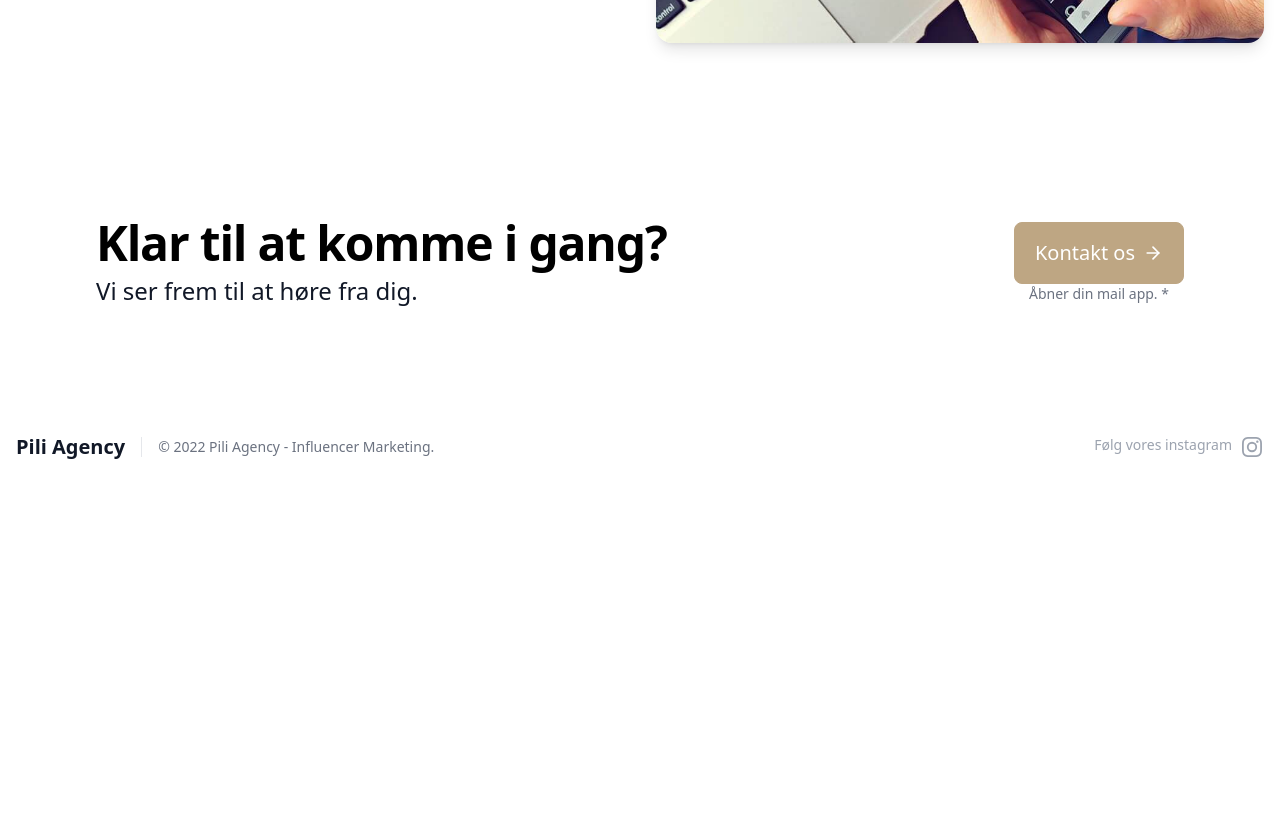
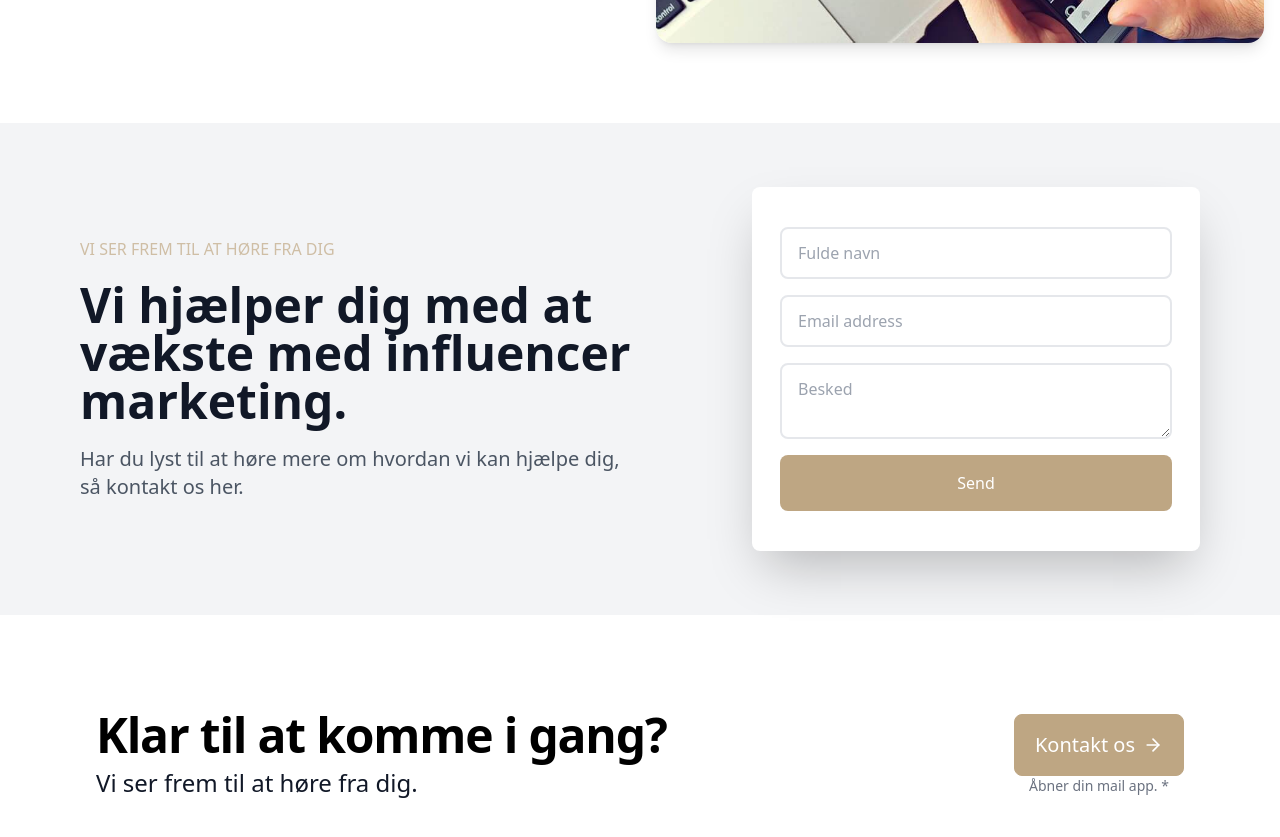
Before and after one commit to AndreasRisager/piliagency, a Next.js app: page / in a window 1280 px wide. Shown: the part 4140-4977 px from the top of the page. Before the commit the page ends 4631 px from the top, so only its background shows below. Built offline with nearby package versions, Linux system fonts and the light colour scheme.

Commit message:
fix hydration error?

```diff
--- a/components/ContactForm.js
+++ b/components/ContactForm.js
@@ -19,8 +19,13 @@ export default function ContactForm() {
               data-netlify="true"
               name="kontakt"
               id="contact"
-              className="relative z-10 h-auto py-10 px-4 sm:px-7 overflow-hidden bg-white border-b-2 border-gray-300 shadow-2xl sm:rounded-lg -mx-4 sm:mx-0">
-              <input type="hidden" name="subject" value="Formularindsendelse - Pili Agency." />
+              className="py-10 px-4 sm:px-7 bg-white shadow-2xl rounded-lg -mx-2 sm:mx-0">
+              <input
+                type="hidden"
+                name="subject"
+                value="Formularindsendelse - Pili Agency."
+                className="hidden"
+              />
               <input
                 type="text"
                 name="name"
@@ -40,7 +45,9 @@ export default function ContactForm() {
                 className="block w-full px-4 py-3 mb-4 border-2 border-gray-200 focus:ring focus:ring-beige focus:outline-none rounded-lg"
                 placeholder="Besked"
                 required></textarea>
-              <button className="w-full px-3 py-4 font-medium text-white bg-beige hover:bg-beigehover focus:bg-beigehover rounded-lg">
+              <button
+                className="block w-full px-3 py-4 font-medium text-white bg-beige hover:bg-beigehover focus:bg-beigehover focus:ring focus:ring-gray-900 focus:outline-none rounded-lg"
+                type="submit">
                 Send
               </button>
             </form>
--- a/pages/index.js
+++ b/pages/index.js
@@ -23,7 +23,7 @@ export default function Home() {
       <Partners />
       <AboutUs />
       <Features />
-      {/* <ContactForm /> */}
+      <ContactForm />
       <CTA />
     </Layout>
   );
```
